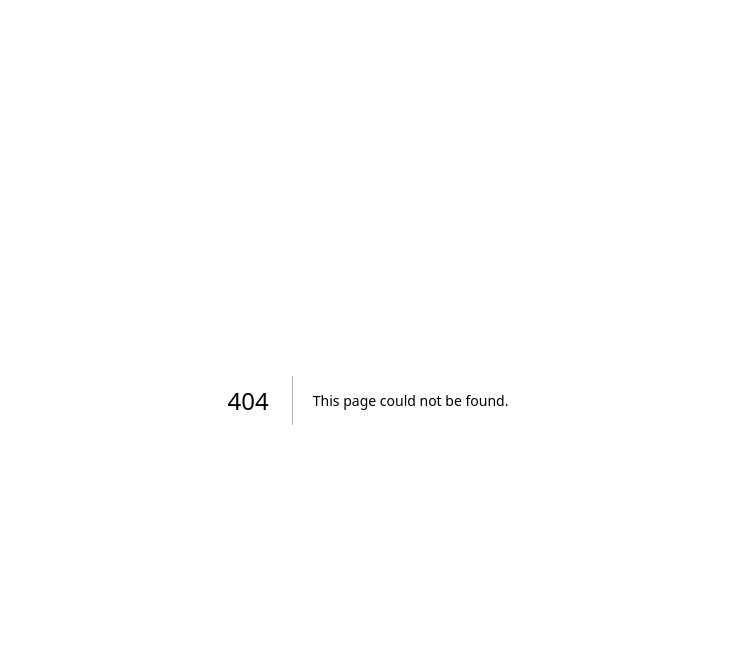
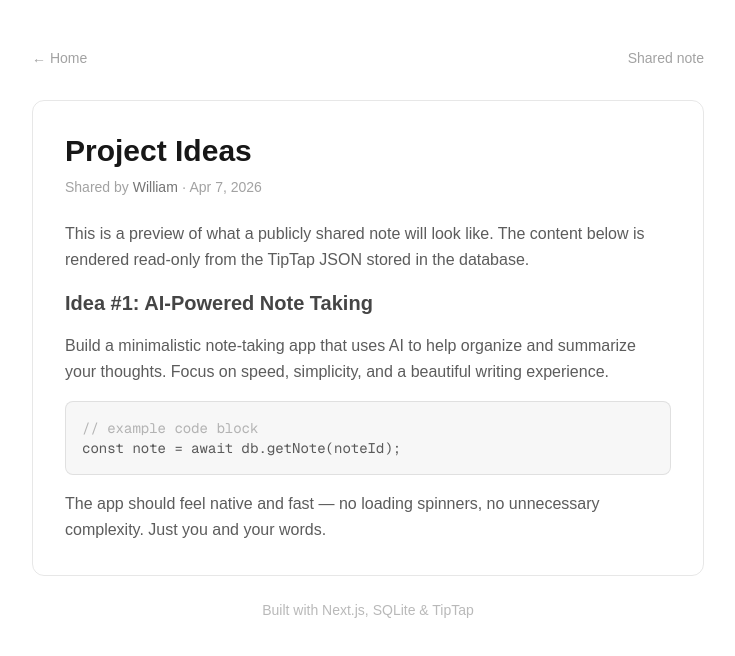
Before and after one commit to WnATechLabs/notes, a Next.js app: page /share/1 in a window 1280 px wide. Before the commit this address had no page. Shown: the top 656 px of the page, without its empty margins (272-1007 px from the left). Built offline with nearby package versions, Linux system fonts and the light colour scheme.

Commit message:
feat: Add public note sharing page

```diff
--- /dev/null
+++ b/app/share/[noteId]/page.tsx
@@ -0,0 +1,55 @@
+import Link from "next/link";
+
+export default function ShareNotePage() {
+  return (
+    <div className="min-h-screen px-4 py-12">
+      <div className="mx-auto max-w-2xl">
+        <div className="flex items-center justify-between text-sm text-foreground/40">
+          <Link
+            href="/"
+            className="hover:text-foreground/70 transition-colors"
+          >
+            &larr; Home
+          </Link>
+          <span>Shared note</span>
+        </div>
+
+        <article className="mt-8 rounded-xl border border-foreground/10 p-8">
+          <h1 className="text-3xl font-bold">Project Ideas</h1>
+          <p className="mt-2 text-sm text-foreground/40">
+            Shared by <span className="text-foreground/60">William</span> &middot; Apr 7, 2026
+          </p>
+
+          <div className="mt-6 space-y-4 text-foreground/70 leading-relaxed">
+            <p>
+              This is a preview of what a publicly shared note will look like.
+              The content below is rendered read-only from the TipTap JSON
+              stored in the database.
+            </p>
+            <h2 className="text-xl font-semibold text-foreground/80">
+              Idea #1: AI-Powered Note Taking
+            </h2>
+            <p>
+              Build a minimalistic note-taking app that uses AI to help organize
+              and summarize your thoughts. Focus on speed, simplicity, and a
+              beautiful writing experience.
+            </p>
+            <div className="rounded-lg bg-foreground/[0.03] border border-foreground/10 p-4 font-mono text-sm">
+              <span className="text-foreground/30">// example code block</span>
+              <br />
+              const note = await db.getNote(noteId);
+            </div>
+            <p>
+              The app should feel native and fast — no loading spinners, no
+              unnecessary complexity. Just you and your words.
+            </p>
+          </div>
+        </article>
+
+        <p className="mt-6 text-center text-sm text-foreground/30">
+          Built with Next.js, SQLite & TipTap
+        </p>
+      </div>
+    </div>
+  );
+}
```
